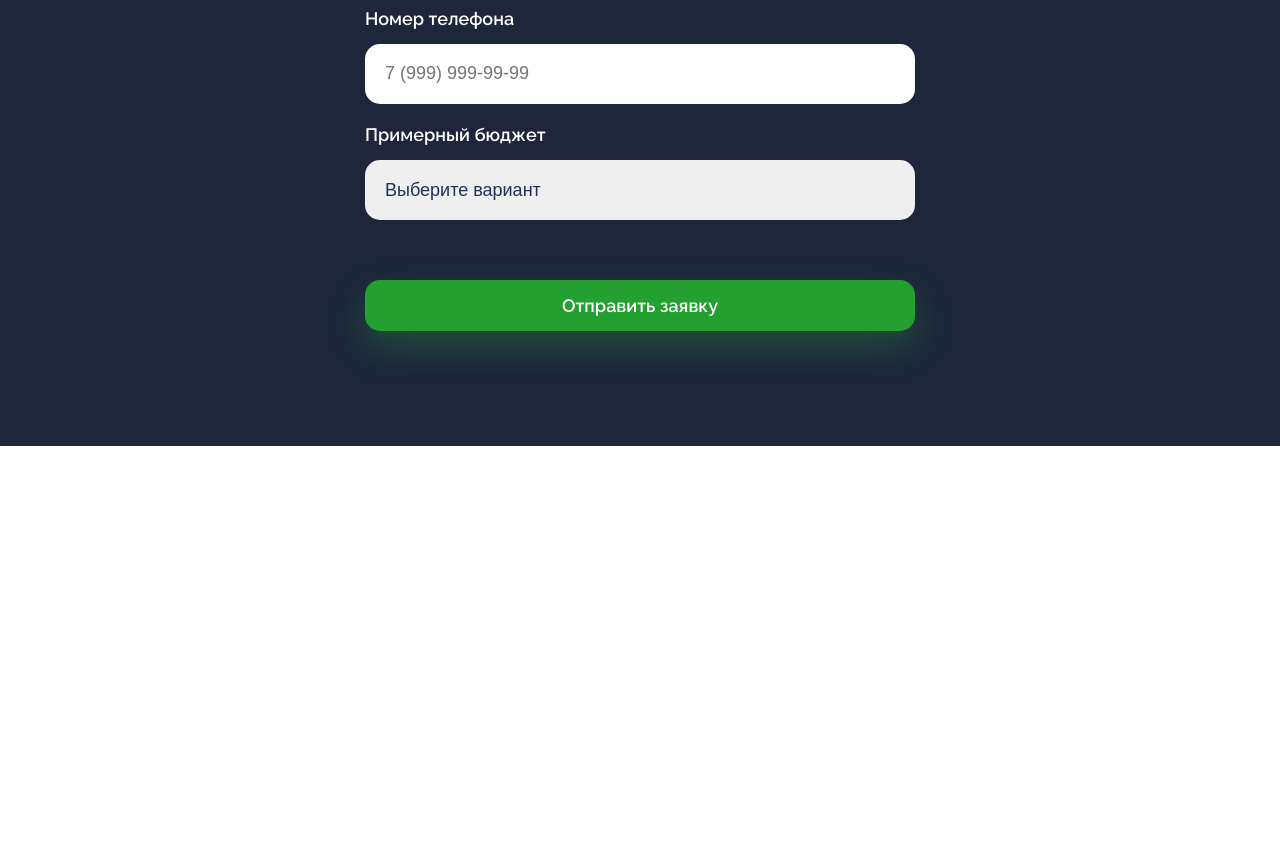
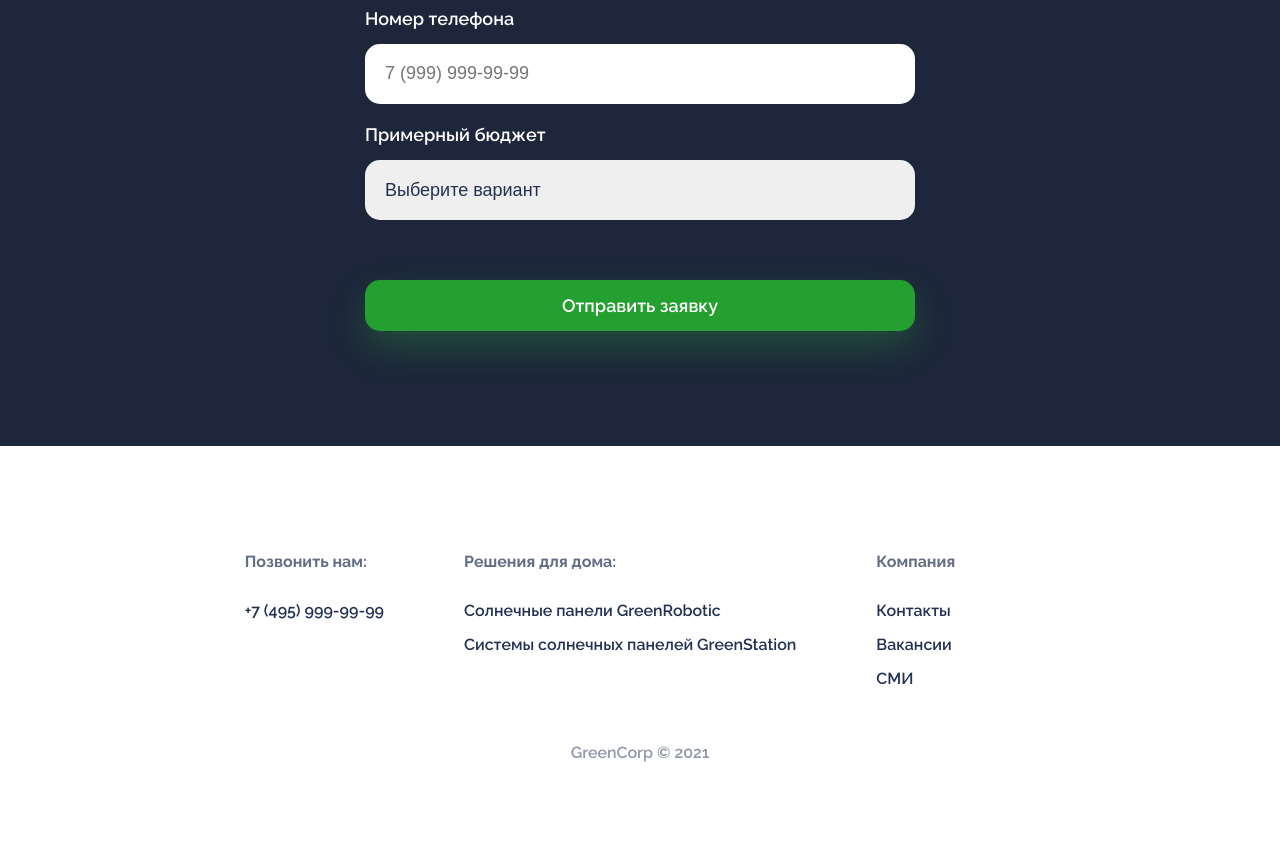
Before and after one commit to ekuzmichev/green-corp-landing, a plain HTML site: page index.html in a window 1280 px wide. Shown: the part 1475-2327 px from the top of the page. Before the commit the page ends 1921 px from the top, so only its background shows below. Drawn offline with Linux system fonts and the light colour scheme.

Commit message:
Add footer

```diff
--- a/index.html
+++ b/index.html
@@ -66,5 +66,31 @@
         </form>
       </div>
     </section>
+    <footer>
+      <div class="footer__container">
+        <div class="footer__group">
+          <h3>Позвонить нам:</h3>
+          <div class="footer__links">
+            <a href="tel:74959999999">+7 (495) 999-99-99</a>
+          </div>
+        </div>
+        <div class="footer__group">
+          <h3>Решения для дома:</h3>
+          <div class="footer__links">
+            <a href="#">Солнечные панели GreenRobotic</a>
+            <a href="#">Системы солнечных панелей GreenStation</a>
+          </div>
+        </div>
+        <div class="footer__group">
+          <h3>Компания</h3>
+          <div class="footer__links">
+            <a href="#">Контакты</a>
+            <a href="#">Вакансии</a>
+            <a href="#">СМИ</a>
+          </div>
+        </div>
+      </div>
+      <div class="footer__copyright">GreenCorp © 2021</div>
+    </footer>
   </body>
 </html>
--- a/main.css
+++ b/main.css
@@ -160,3 +160,39 @@ header a {
   font-weight: 600;
   margin-top: 40px;
 }
+
+footer {
+  padding: 90px 20px;
+  font-size: 16px;
+  font-weight: 600;
+}
+
+.footer__container {
+  display: flex;
+  justify-content: center;
+}
+
+.footer__copyright {
+  margin-top: 40px;
+  text-align: center;
+  opacity: 0.5;
+}
+
+.footer__group {
+  margin-right: 80px;
+}
+
+.footer__group h3 {
+  font-size: 16px;
+  opacity: 0.7;
+  margin-bottom: 30px;
+}
+
+.footer__links {
+  display: flex;
+  flex-direction: column;
+}
+
+.footer__links a {
+  margin-bottom: 15px;
+}
```
